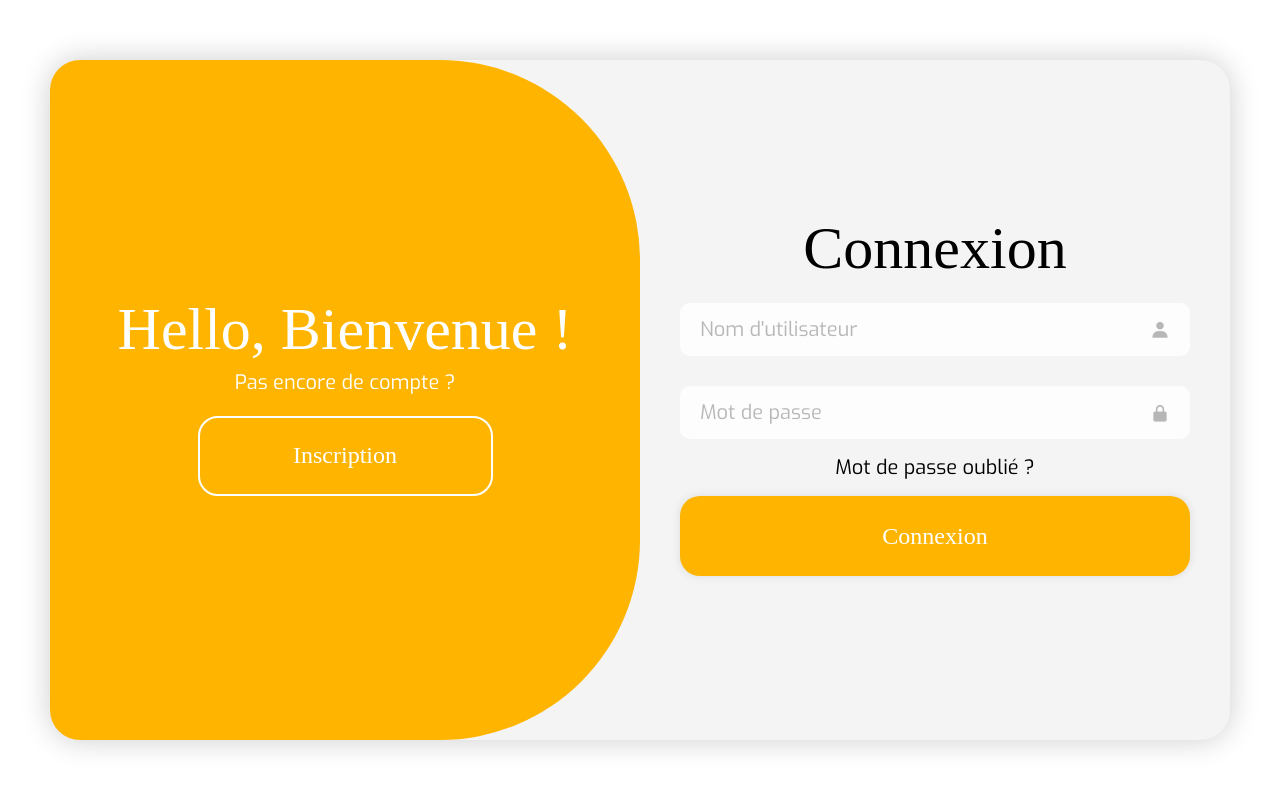
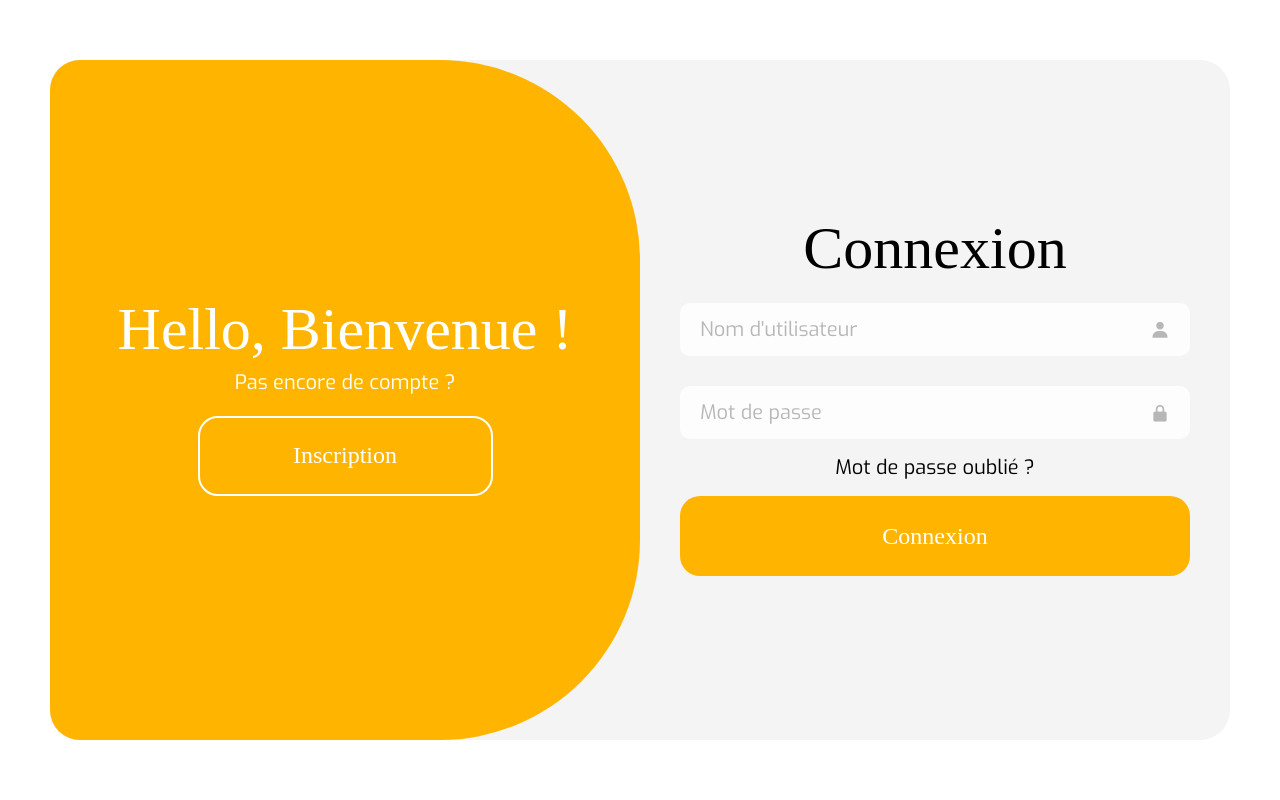
Before and after one commit to DAAlain/SAE_301, a PHP site: page /vue/vueinscription.html in a window 1280 px wide. Run offline with PHP 8.4, Linux system fonts and the light colour scheme; some web fonts are replaced.

Commit message:
Mise en commentaire du box-shadow

```diff
--- a/style/styleinscription.css
+++ b/style/styleinscription.css
@@ -29,7 +29,7 @@ body {
     height: 680px;
     background-color: #f4f4f4;
     border-radius: 30px;
-    box-shadow: 0 0 30px rgba(0, 0, 0, .2);
+    /* box-shadow: 0 0 30px rgba(0, 0, 0, .2); */
     overflow: hidden;
 }
 
@@ -120,7 +120,7 @@ form {
     background: #FFB500;
     border: none;
     border-radius: 20px;
-    box-shadow: 0 0 10px rgba(0, 0, 0, .1);
+    /* box-shadow: 0 0 10px rgba(0, 0, 0, .1); */
     cursor: pointer;
     color: #fff;
     font-weight: 400;
```
